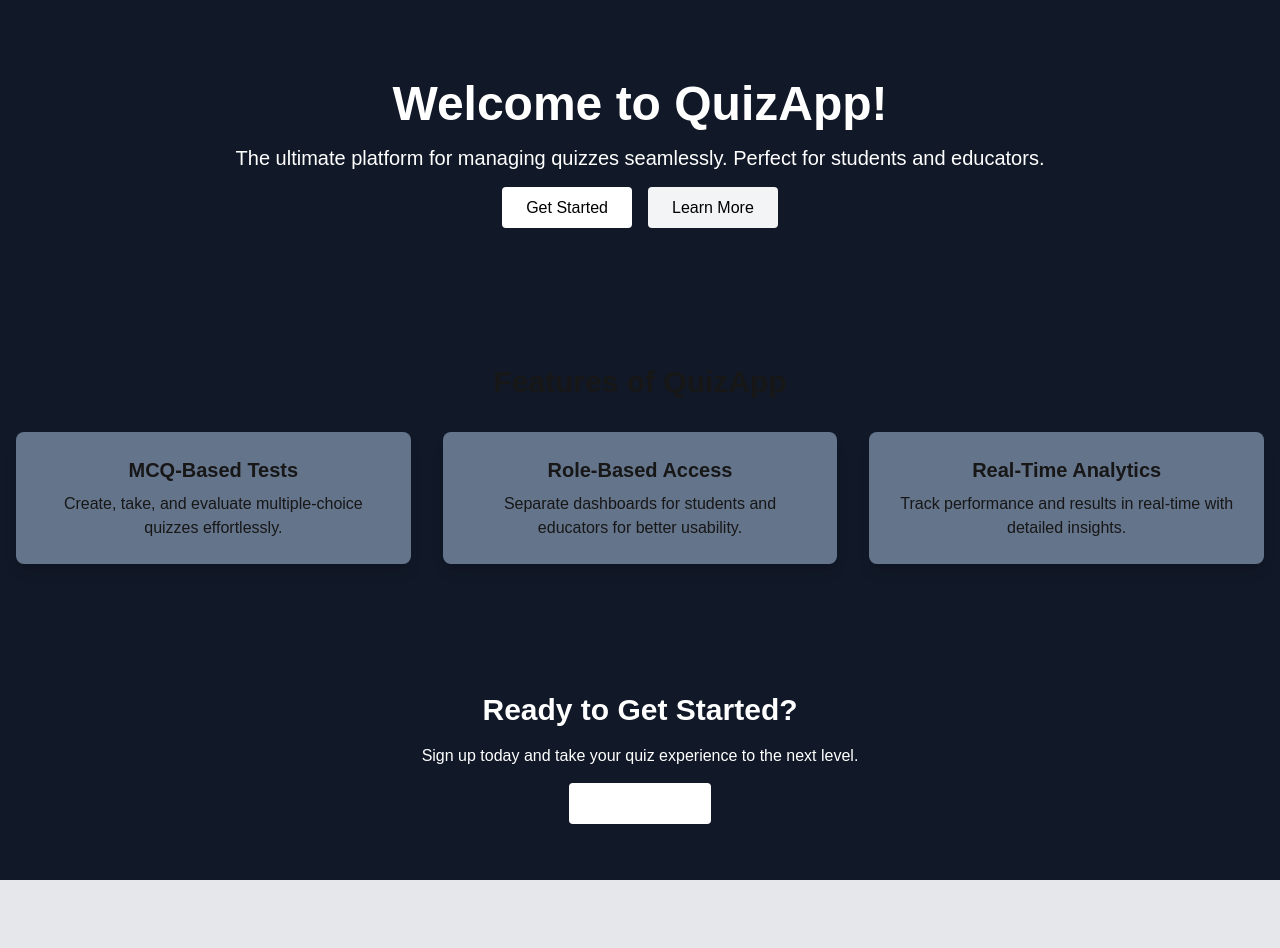
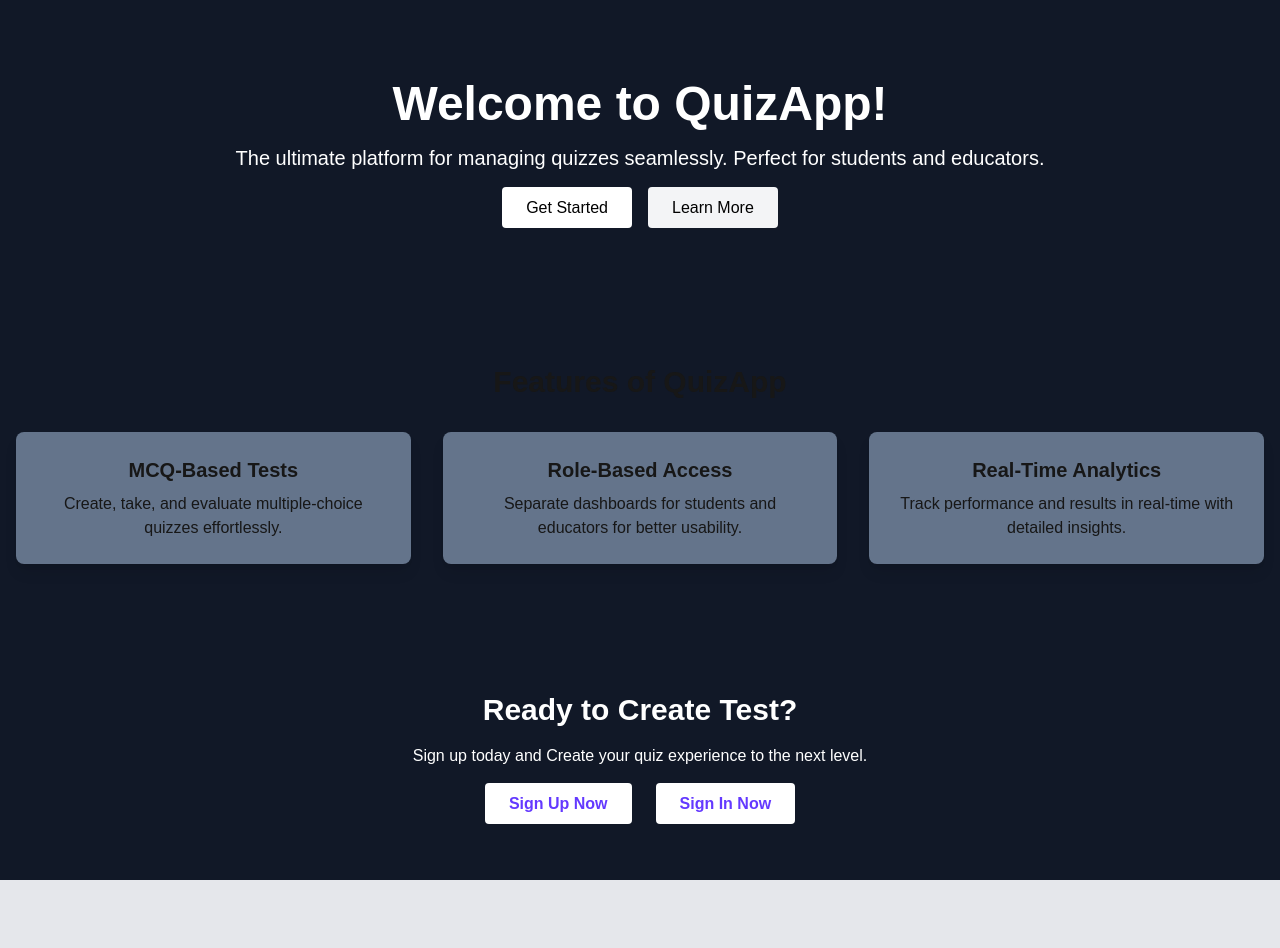
Before and after one commit to mohd-tahzeeb-khan/Advance-Quiz-Application-65HIBKJS, a Next.js app in the folder quiz-app/: page /Home in a window 1280 px wide. Shown: the top 948 px of the page. Built offline with nearby package versions, Linux system fonts and the light colour scheme.

Commit message:
Alted the home page to provide best UX

```diff
--- a/quiz-app/src/app/Home/page.js
+++ b/quiz-app/src/app/Home/page.js
@@ -57,13 +57,18 @@ export default function Home() {
       {/* Call to Action Section */}
       <section className="bg-blue-600 text-white py-16">
         <div className="container mx-auto px-4 text-center">
-          <h2 className="text-3xl font-bold mb-4">Ready to Get Started?</h2>
+          <h2 className="text-3xl font-bold mb-4">Ready to Create Test?</h2>
           <p className="mb-6">
-            Sign up today and take your quiz experience to the next level.
+            Sign up today and Create your quiz experience to the next level.
           </p>
-          <Link className="bg-white text-blue-600 px-6 py-3 rounded hover:bg-gray-100 font-medium" href="/signup">
+          <Link className="m-3 bg-white text-extradarkblue font-bold px-6 py-3 rounded hover:bg-gray-100" href="/Auth/examiner-login">
 
               Sign Up Now
+
+          </Link>
+          <Link className="m-3 bg-white text-extradarkblue font-bold px-6 py-3 rounded hover:bg-gray-100" href="/Auth/examiner-signup">
+
+              Sign In Now
 
           </Link>
         </div>
```
